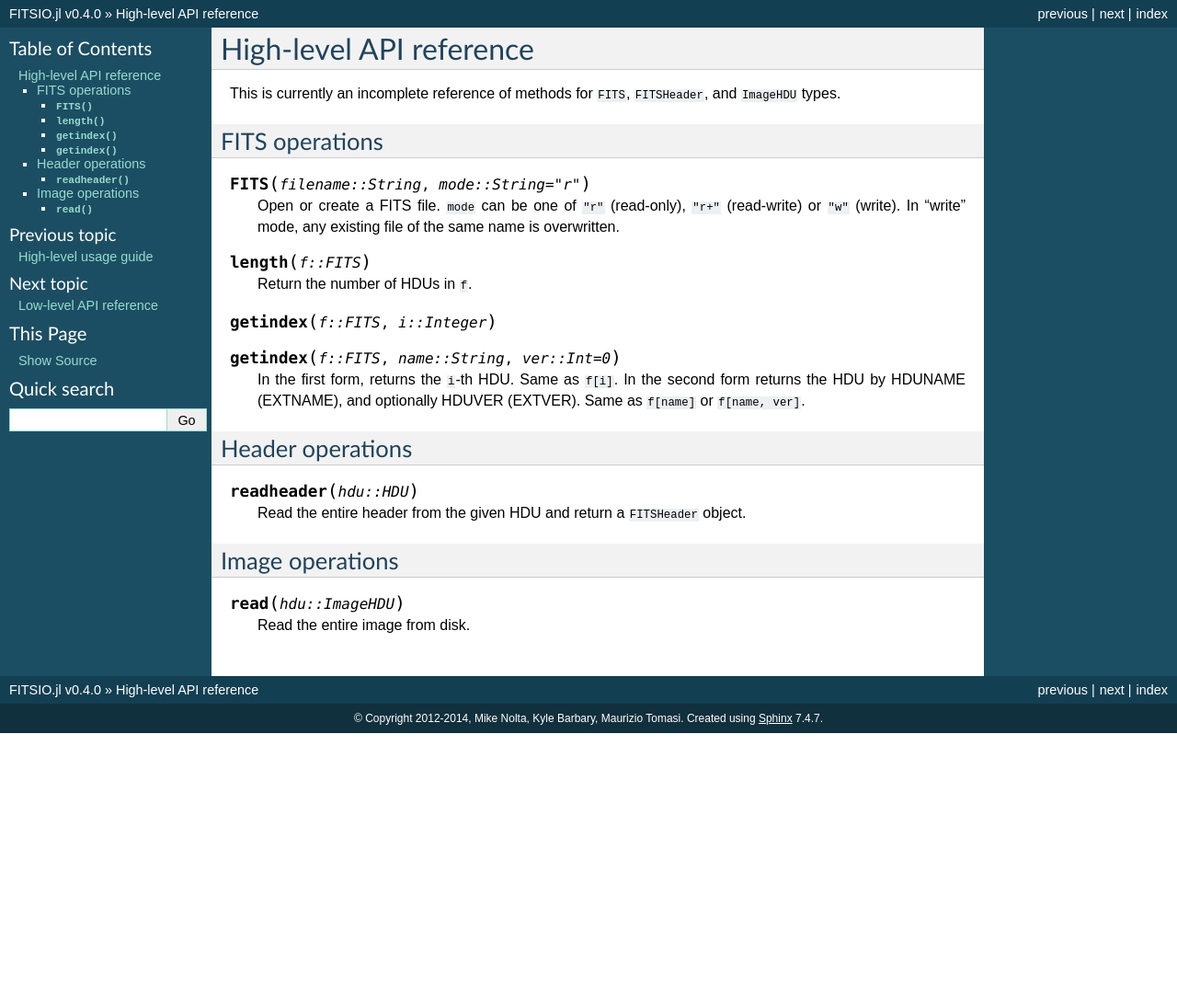
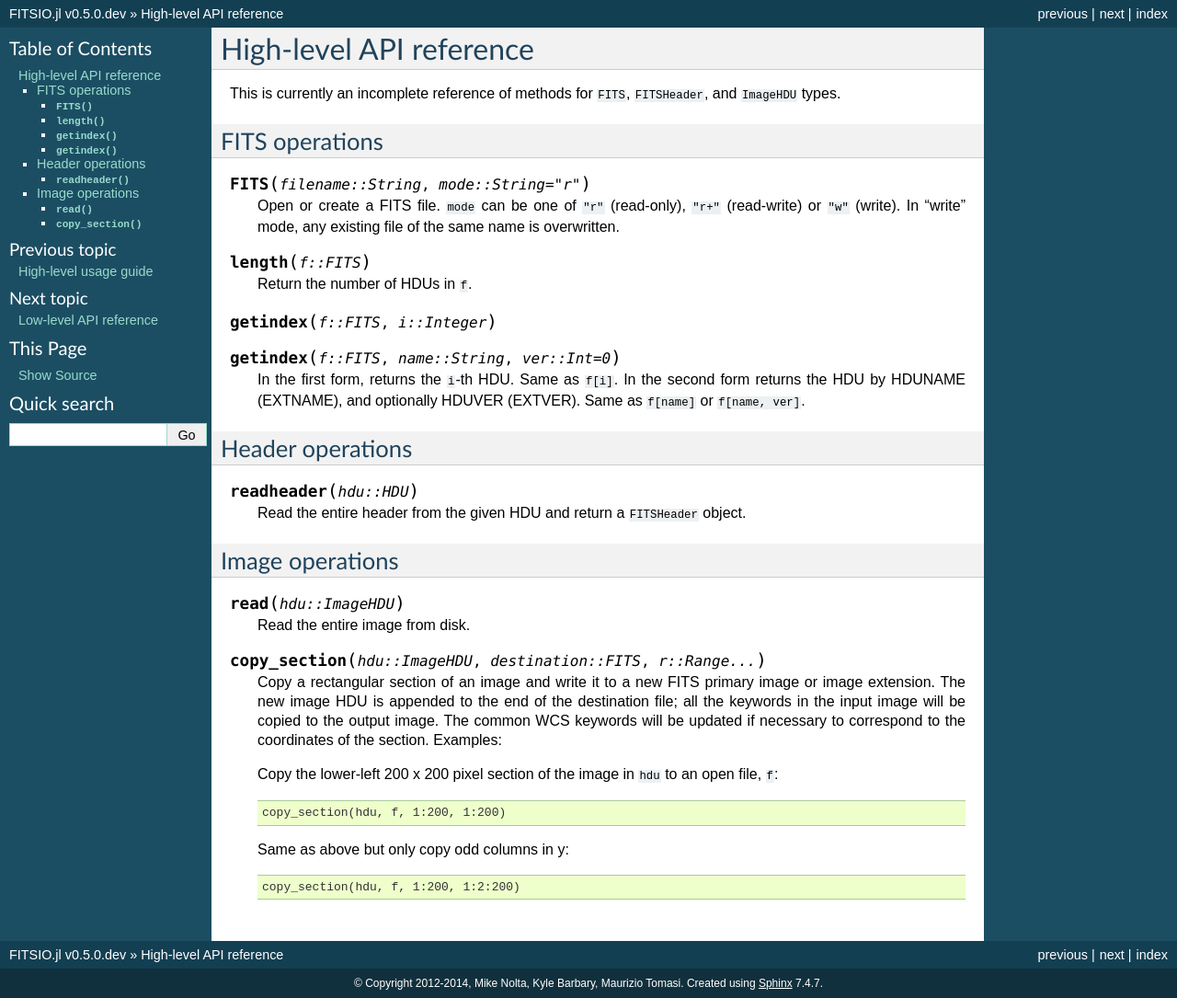
Before and after one commit to JuliaAstro/FITSIO.jl, a Sphinx documentation site: the page built from doc/highlevel.rst, in a window 1280 px wide. Shown: the whole page at 92% size. Built offline with Sphinx 7.4.7, drawn with Linux system fonts in a browser that asks for light colours; before the commit the page ends 900 px from its top, so only the background shows below that.

Commit message:
add copy_section() to high-level interface

```diff
--- a/doc/conf.py
+++ b/doc/conf.py
@@ -49,9 +49,9 @@ copyright = u'2012-2014, ' + authors
 # built documents.
 #
 # The short X.Y version.
-version = '0.4'
+version = '0.5'
 # The full version, including alpha/beta/rc tags.
-release = '0.4.0'
+release = '0.5.0.dev'
 
 # The language for content autogenerated by Sphinx. Refer to documentation
 # for a list of supported languages.
--- a/doc/highlevel.rst
+++ b/doc/highlevel.rst
@@ -39,3 +39,21 @@ Image operations
 .. function:: read(hdu::ImageHDU)
 
    Read the entire image from disk.
+
+.. function:: copy_section(hdu::ImageHDU, destination::FITS, r::Range...)
+
+   Copy a rectangular section of an image and write it to a new FITS
+   primary image or image extension. The new image HDU is appended to
+   the end of the destination file; all the keywords in the input image
+   will be copied to the output image. The common WCS keywords will be
+   updated if necessary to correspond to the coordinates of the
+   section. Examples:
+
+   Copy the lower-left 200 x 200 pixel section of the image in ``hdu``
+   to an open file, ``f``::
+
+       copy_section(hdu, f, 1:200, 1:200)
+
+   Same as above but only copy odd columns in y::
+
+       copy_section(hdu, f, 1:200, 1:2:200)
```
Also changed, not shown: 3 other files.
